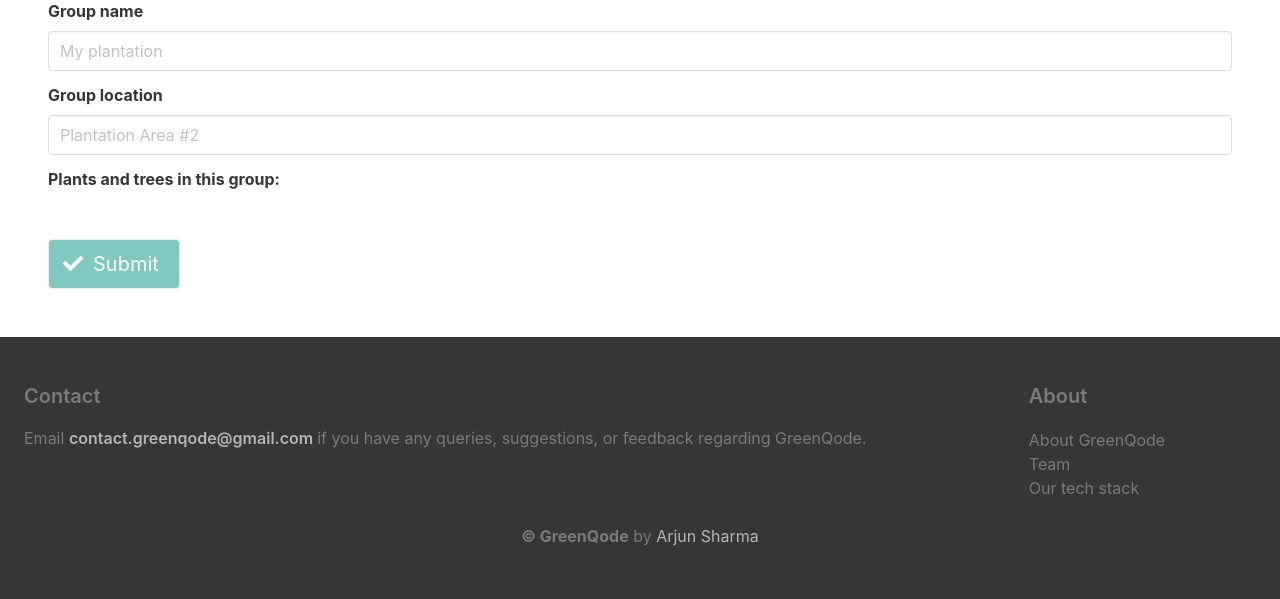
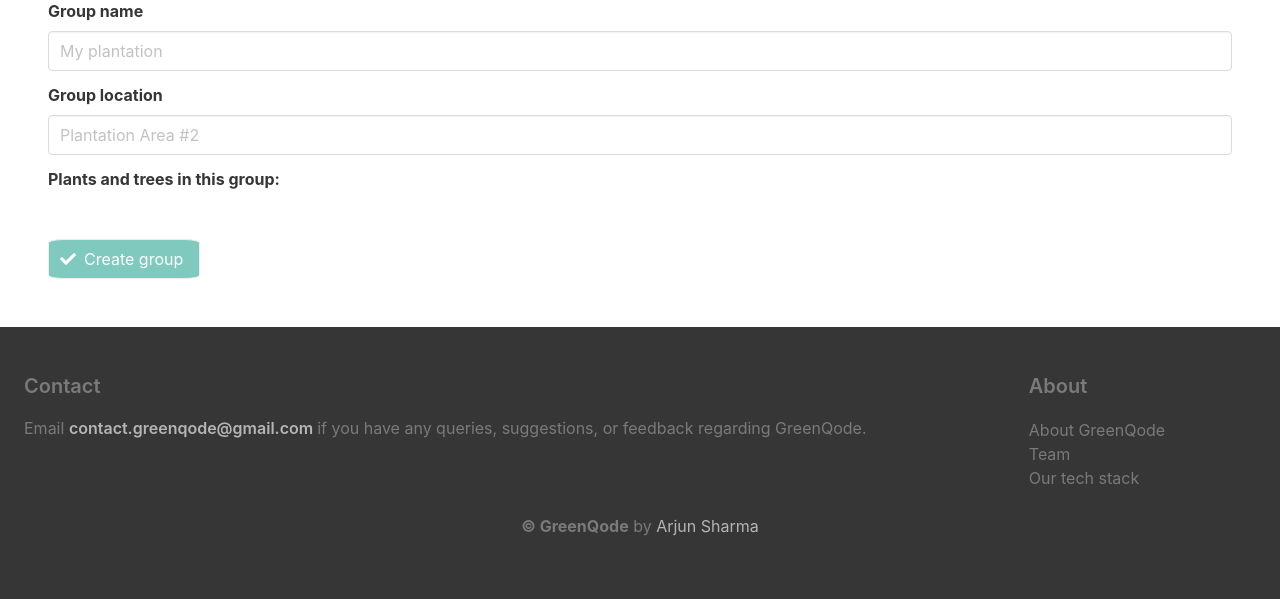
Before and after one commit to ArjunS07/greenqode, a Django app: template templates/addGroup.html in a window 1280 px wide. Shown: the part 201-800 px from the top of the page. Run offline with Django 4.2, Linux system fonts and the light colour scheme; the template is opened without the code that fills it, so the values that code supplies are empty.

Commit message:
update button style

```diff
--- a/templates/addGroup.html
+++ b/templates/addGroup.html
@@ -57,12 +57,12 @@ Add group
         </div>
 
         <div class="control mt-5">
-            <button class="button is-medium has-background-primary-dark has-text-white" id="submitbtn" disabled>
+            <button class="button has-background-primary-dark has-text-white border-radius" id="submitbtn" disabled>
                 <span class="icon">
                     <i class="fas fa-check"></i>
                 </span>
                 <span>
-                    Submit
+                    Create group
                 </span>
             </button>
         </div>
--- a/templates/addItem.html
+++ b/templates/addItem.html
@@ -51,7 +51,7 @@
 
     <br/>
 
-    <button type="submit" class = "button is-success border-radius">
+    <button type="submit" class = "button has-background-primary-dark has-text-white border-radius">
       <span class="icon">
         <i class="fa fa-check add-check"></i>
       </span>
--- a/templates/editGroup.html
+++ b/templates/editGroup.html
@@ -54,7 +54,7 @@ Edit {{ group.title }}
         </div>
 
         <div class="control mt-5">
-            <button class="button is-medium has-background-primary-dark has-text-white" id = "submitbtn" disabled>
+            <button class="button has-background-primary-dark has-text-white border-radius" id = "submitbtn" disabled>
                 <span class="icon">
                     <i class="fas fa-check"></i>
                 </span>
--- a/templates/editItem.html
+++ b/templates/editItem.html
@@ -52,7 +52,7 @@
 
       <br/>
 
-      <button type="submit" class = "button is-success is-medium">
+      <button type="submit" class = "button has-background-primary-dark has-text-white border-radius">
         <span class="icon">
           <i class="fa fa-check add-check"></i>
         </span>
```
